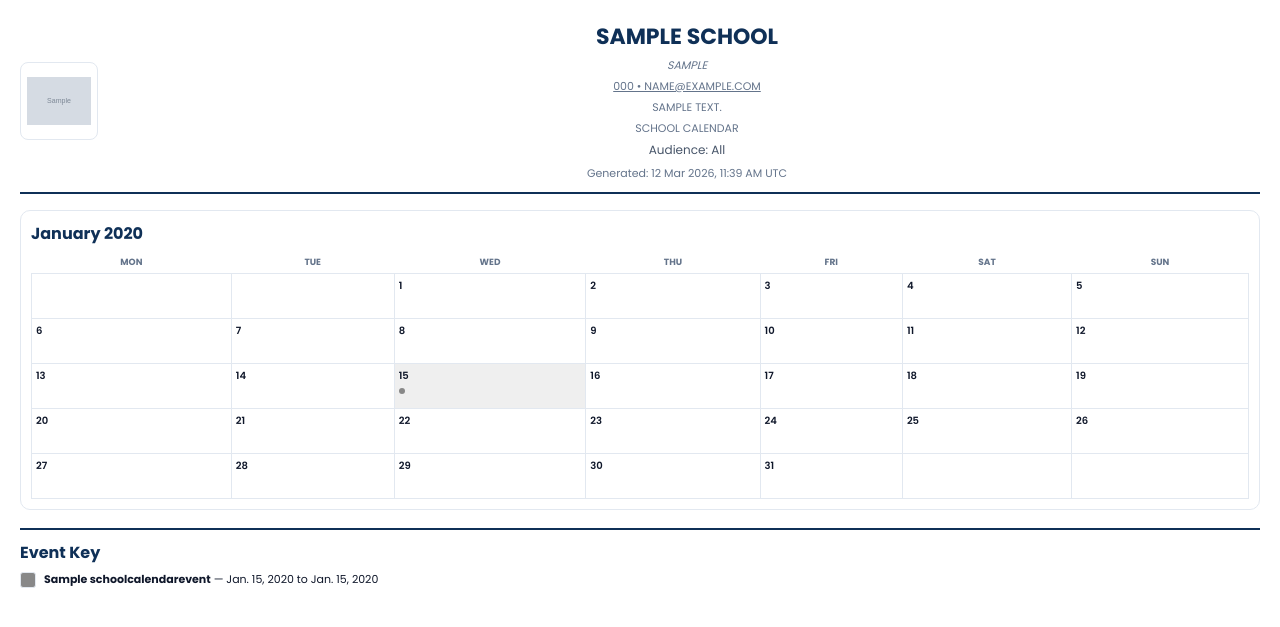
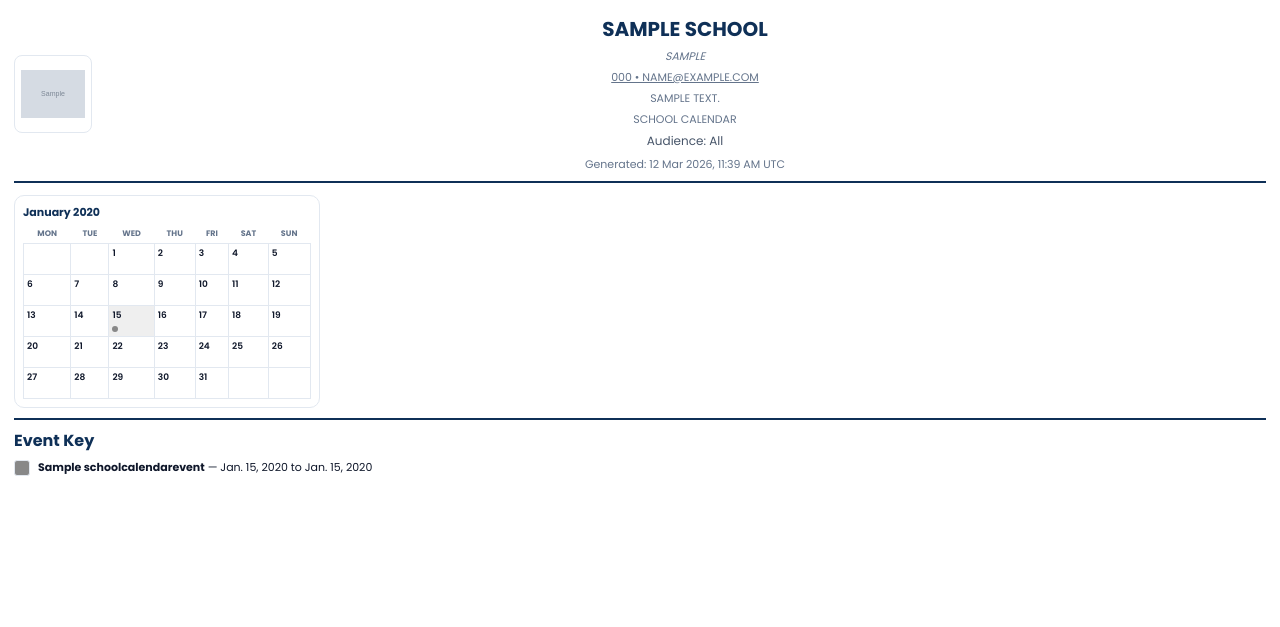
Before and after one commit to dafirmcoder/skulplus, a Django app: page /school/settings/school-calendar/print/ in a window 1280 px wide. Shown: the top 627 px of the page. Run offline with Django 5.2, Linux system fonts and the light colour scheme; a user stored in the database is signed in; tables that the repository leaves empty hold one stand-in row (values such as "Sample post"); grey boxes marked "Sample" are stand-in pictures; parts of the project's set-up code (start-up, migrations or seed data) failed here and were passed over.

Commit message:
Fix school calendar print layout

```diff
--- a/schools/templates/schools/school_calendar_print.html
+++ b/schools/templates/schools/school_calendar_print.html
@@ -6,26 +6,26 @@
   <title>{{ school.name|upper }} CALENDAR</title>
   <link href="https://fonts.googleapis.com/css2?family=Poppins:wght@300;400;600;700&display=swap" rel="stylesheet">
   <style>
-    body { font-family: 'Poppins', sans-serif; color:#0f172a; margin:20px; }
-    .header { display:flex; align-items:center; gap:16px; border-bottom:2px solid #0f3057; padding-bottom:10px; margin-bottom:16px; }
+    body { font-family: 'Poppins', sans-serif; color:#0f172a; margin:14px; }
+    .header { display:flex; align-items:center; gap:12px; border-bottom:2px solid #0f3057; padding-bottom:8px; margin-bottom:12px; }
     .logo { width:64px; height:64px; object-fit:contain; border:1px solid #e2e8f0; border-radius:8px; background:#fff; padding:6px; }
     .title { flex:1; text-align:center; }
-    .title h1 { margin:0; font-size:22px; color:#0f3057; font-weight:800; }
+    .title h1 { margin:0; font-size:20px; color:#0f3057; font-weight:800; }
     .title .motto { font-style: italic; }
     .title .contact { text-decoration: underline; }
     .meta { font-size:12px; color:#475569; margin-top:4px; }
     .school-sub { font-size:11px; color:#64748b; margin-top:4px; }
-    .calendar-grid { display:grid; grid-template-columns:repeat(auto-fit, minmax(280px, 1fr)); gap:16px; }
-    .month-card { border:1px solid #e2e8f0; border-radius:10px; padding:10px; background:#fff; }
-    .month-title { font-weight:700; color:#0f3057; margin-bottom:6px; }
-    .month-table { width:100%; border-collapse:collapse; font-size:10px; }
-    .month-table th { text-transform:uppercase; font-size:9px; color:#64748b; padding:4px; }
-    .month-table td { border:1px solid #e2e8f0; height:36px; vertical-align:top; padding:4px; position:relative; }
-    .day-num { font-weight:600; font-size:10px; color:#0f172a; }
+    .calendar-grid { display:grid; grid-template-columns:repeat(4, minmax(0, 1fr)); gap:10px; }
+    .month-card { border:1px solid #e2e8f0; border-radius:10px; padding:8px; background:#fff; break-inside:avoid; }
+    .month-title { font-weight:700; color:#0f3057; margin-bottom:4px; font-size:11px; }
+    .month-table { width:100%; border-collapse:collapse; font-size:9px; }
+    .month-table th { text-transform:uppercase; font-size:8px; color:#64748b; padding:3px; }
+    .month-table td { border:1px solid #e2e8f0; height:24px; vertical-align:top; padding:3px; position:relative; }
+    .day-num { font-weight:600; font-size:9px; color:#0f172a; }
     .event-dots { display:flex; gap:2px; margin-top:4px; flex-wrap:wrap; }
     .event-dot { width:6px; height:6px; border-radius:50%; }
-    .legend { margin-top:18px; border-top:2px solid #0f3057; padding-top:10px; }
-    .legend-grid { display:grid; grid-template-columns:repeat(auto-fit, minmax(220px, 1fr)); gap:8px; }
+    .legend { margin-top:10px; border-top:2px solid #0f3057; padding-top:8px; }
+    .legend-grid { display:grid; grid-template-columns:repeat(3, minmax(0, 1fr)); gap:6px; }
     .legend-item { display:flex; align-items:center; gap:8px; font-size:11px; }
     .legend-swatch { width:14px; height:14px; border-radius:3px; border:1px solid #e2e8f0; }
     .badge { padding:3px 8px; border-radius:14px; font-size:10px; font-weight:700; text-transform:uppercase; }
@@ -33,6 +33,7 @@
     .badge-blue { background:#dbeafe; color:#2563eb; }
     .badge-amber { background:#fef3c7; color:#f59e0b; }
     .range { margin-top:6px; font-size:11px; color:#64748b; }
+    @page { size: A4 landscape; margin: 6mm; }
     @media print {
       * { -webkit-print-color-adjust: exact; print-color-adjust: exact; }
       body { margin:0; }
@@ -77,7 +78,15 @@
               <tr>
                 {% for day in week %}
                   {% if day.date %}
-                    <td{% if day.events|length == 1 %} style="background: {{ day.events.0.color }}22;"{% endif %}>
+                    <td
+                      {% if day.events|length == 1 %}
+                        style="background: {{ day.events.0.color }}22;"
+                      {% elif day.events|length == 2 %}
+                        style="background: linear-gradient(90deg, {{ day.events.0.color }}33 0 50%, {{ day.events.1.color }}33 50% 100%);"
+                      {% elif day.events|length >= 3 %}
+                        style="background: linear-gradient(90deg, {{ day.events.0.color }}33 0 34%, {{ day.events.1.color }}33 34% 67%, {{ day.events.2.color }}33 67% 100%);"
+                      {% endif %}
+                    >
                       <div class="day-num">{{ day.date.day }}</div>
                       {% if day.events %}
                         <div class="event-dots">
```
